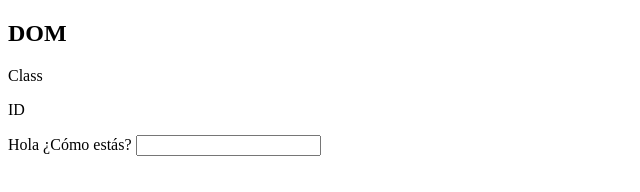
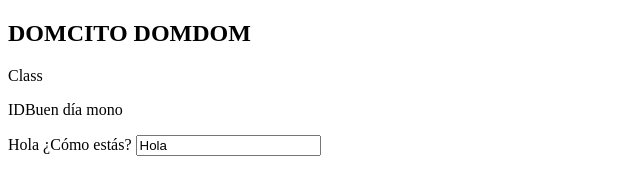
Before and after one commit to borobo2/Clases-del-Curso-Profesional-de-JavaScript, a plain HTML site: page 1-js-dom/index-dom.html in a window 1280 px wide. Shown: the whole page, without its empty margins (0-640 px from the left). Drawn offline with Linux system fonts and the light colour scheme.

Commit message:
Unidad 1: terminar la unidad básica del DOM

```diff
--- a/1-js-dom/dom.js
+++ b/1-js-dom/dom.js
@@ -14,11 +14,11 @@
 
 */
 
-const title = document.querySelector("h1");
-const paragraph = document.querySelector(".parrafo-class");
-const paragraphsId = document.querySelector("#parrafo-id");
-const input = document.getElementById("input-id");
-const parrafos = document.querySelectorAll("p");
+let title = document.querySelector("h1");
+let paragraph = document.querySelector(".parrafo-class");
+let paragraphsId = document.querySelector("#parrafo-id");
+let input = document.getElementById("input-id");
+let parrafos = document.querySelectorAll("p");
 const elementosHtml = {
     title,
     paragraph,
@@ -26,12 +26,37 @@ const elementosHtml = {
     input
 }
 
-console.log(title);
-console.log(parrafos);
-console.log(elementosHtml);
-console.log(input.value);
+console.log(title); // mostrar código html
+console.log(parrafos); // almacenar elementos en array
+console.log(elementosHtml); // mostrar elementos como objetos
 
-/* Comportamiento de los metodos
-Los elementos html guardados en variables muestran el código html
+// modificar contenido del elemento
+title.innerHTML = "DOMCITO <br /> DOMDOM";
 
-Los elementos html guardados en objetos permiten acceder a todas sus propiedades y valores */
+// modificar texto del documento
+title.innerText = "DOMCITO DOMDOM";
+
+// obtener el valor del atributo
+let paragraphAtribute = paragraph.getAttribute("class");
+console.log(paragraphAtribute);
+
+// establecer el valor del atributo
+paragraphAtribute = paragraph.setAttribute("class", "hol");
+console.log(paragraphAtribute);
+
+// agregar valores al atributo class
+title.classList.add("main__title");
+paragraph.classList.add("main__paragraph");
+
+// quitar valores al atributo class
+paragraph.classList.remove("caca");
+input.value = "Hola";
+
+/* Crear elemento html: */
+
+// Paso 1: Crear el elemento
+const etiquetaSpan = document.createElement("span");
+etiquetaSpan.innerText = "Buen día mono";
+
+// Paso 2: Agregarlo tomando como referencia la ubicación de una etiqueta especifica
+paragraphsId.append(etiquetaSpan);
--- a/1-js-dom/index-dom.html
+++ b/1-js-dom/index-dom.html
@@ -8,7 +8,7 @@
 </head>
 <body>
     <section>
-        <h1>DOM</h1>
+        <h1>Manipulación de DOM básica</h1>
         <p class="parrafo-class">Class</p>
         <p id="parrafo-id">ID</p>
     </section>
```
